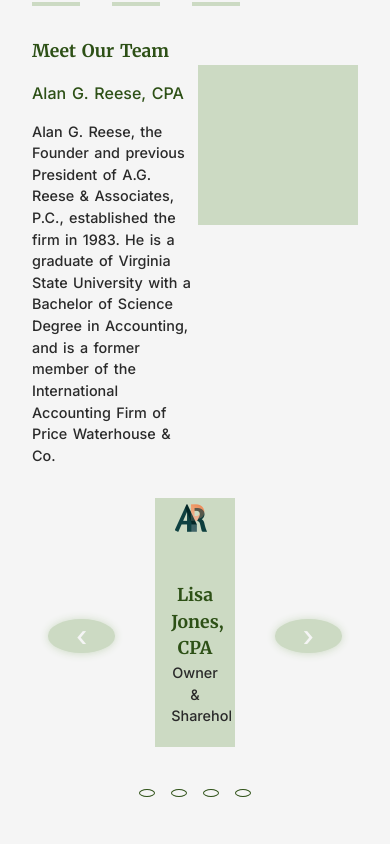
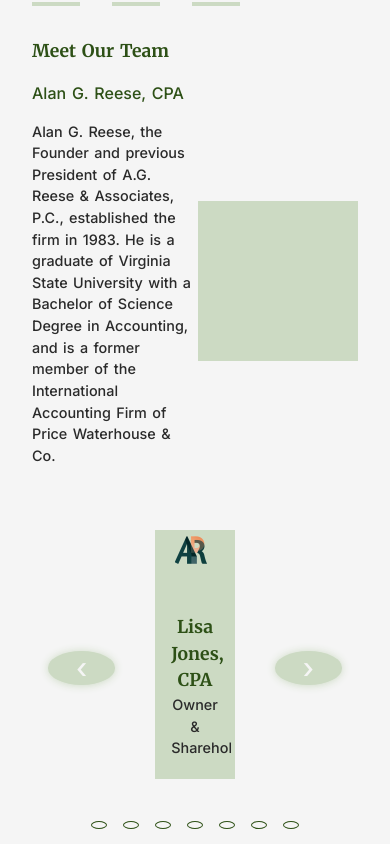
Before and after one commit to BeeDev-HiveCollective/agra-client, a React (Vite) app: page /about in a window 390 px wide. Shown: the part 1120-1964 px from the top of the page. Built offline with nearby package versions, Linux system fonts and the light colour scheme.

Commit message:
Updated our team component - made the carousel responsive

```diff
--- a/src/components/AboutComponents/OurTeam/OurTeam.css
+++ b/src/components/AboutComponents/OurTeam/OurTeam.css
@@ -31,6 +31,17 @@
 @media (max-width: 768px) {
     .founder {
         padding: 0;
+    }
+    .founder-image {
+        display: flex;
+        align-items: center;
+    }
+    .founder-content {
+        padding: 1rem;
+
+        h5 {
+            padding-bottom: 2rem;
+        }
     }
 }
 
--- a/src/components/AboutComponents/OurTeam/OurTeam.jsx
+++ b/src/components/AboutComponents/OurTeam/OurTeam.jsx
@@ -1,4 +1,4 @@
-import React, { useState } from 'react';
+import React, { useEffect, useState } from 'react';
 import "./OurTeam.css";
 import Divider from "../../ReusableComponents/Divider";
 import Badge from "../../../assets/AG_favicon.png";
@@ -6,6 +6,7 @@
 function OurTeam () {
 
     const [currentIndex, setCurrentIndex] = useState(0);
+    const [slidesToShow, setSlidesToShow] = useState(4);
 
     const teamMembers = [
         { name: 'Lisa Jones, CPA', image: Badge, title: 'Owner & Shareholder' },
@@ -18,11 +19,26 @@
     ];
 
     // Number of slides to show at once (adjust based on screen size)
-    const slidesToShow = 4;
+    useEffect(() => {
+        const handleResize = () => {
+            if (window.innerWidth <= 480) {
+                setSlidesToShow(1);
+            } else if (window.innerWidth <= 768) {
+                setSlidesToShow(2);
+            } else {
+                setSlidesToShow(4);
+            }
+            setCurrentIndex(0);
+        };
+        handleResize();
+        window.addEventListener('resize', handleResize);
+        return () => window.removeEventListener('resize', handleResize);
+    }, []);
+
     const maxIndex = Math.max(0, teamMembers.length - slidesToShow);
 
     const handlePrev = () => {
-        setCurrentIndex((prev) => (prev === maxIndex ? 0 : prev - 1));
+        setCurrentIndex((prev) => (prev === 0 ? maxIndex : prev - 1));
     };
 
     const handleNext = () => {
```
